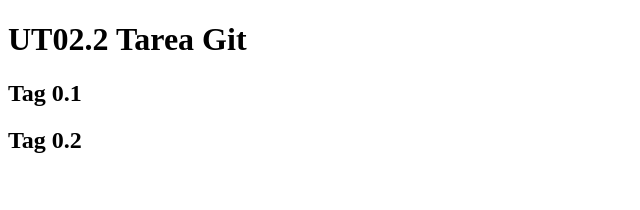
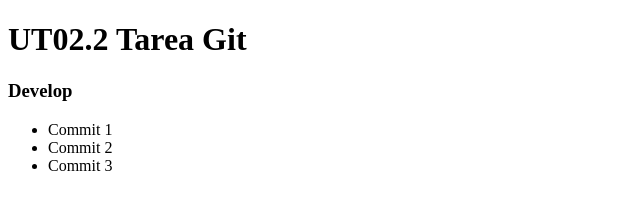
Before and after one commit to SheilaNieva/CursoGitSNL, a plain HTML site: page index.html in a window 1280 px wide. Shown: the whole page, without its empty margins (0-640 px from the left). Drawn offline with Linux system fonts and the light colour scheme.

Commit message:
Tercer commit en develop - correccion html

```diff
--- a/index.html
+++ b/index.html
@@ -7,7 +7,15 @@
 </head>
 <body>
     <h1>UT02.2 Tarea Git</h1>
-    <h2>Tag 0.1</h2>
-    <h2>Tag 0.2</h2>
+   <!-- <h2>Tag 0.1</h2>
+    <h2>Tag 0.2</h2> -->
+
+    <h3>Develop</h3>
+    <ul>
+    <li>Commit 1</li>
+    <li>Commit 2</li>
+    <li>Commit 3</li>
+    </ul>
+
 </body>
 </html>
```
